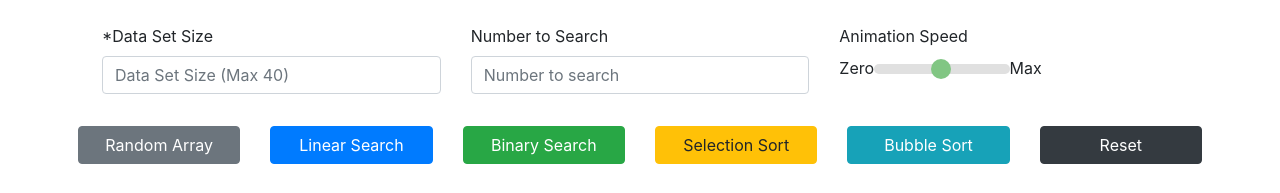
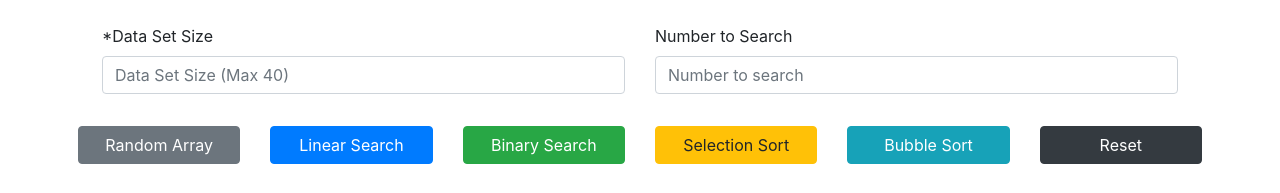
Before and after one commit to kaushiksumit999/algorithm-visualizer, a plain HTML site: page index.html in a window 1280 px wide. Shown: the part 112-305 px from the top of the page. Drawn offline with nearby package versions, Linux system fonts and the light colour scheme.

Commit message:
Optimized visulaizer and speed control panel in progress

```diff
--- a/algorithm.js
+++ b/algorithm.js
@@ -4,9 +4,7 @@ const searchInputRef = document.getElementById("search");
 const activeAlgorithmRef = document.getElementById("activeAlgorithm");
 const activeAlgorithmResultRef = document.getElementById("activeAlgorithmResult");
 const resultRef = document.getElementById("result");
-const slider = document.getElementById("speedRange");
 let dataSetArray = [];
-var speed = 1;
 
 function resetData(length) {
   dataSetArray = [];
@@ -18,10 +16,6 @@ function resetData(length) {
 
 function getRandomInt() {
   return Math.floor(Math.random() * 100) + 1;
-}
-
-slider.oninput = function () {
-  this.speed = this.value;
 }
 
 function linearSearch() {
--- a/index.html
+++ b/index.html
@@ -28,44 +28,6 @@
       left: 14px;
       font-size: 12px;
     }
-
-    .slidecontainer {
-      width: 100%;
-    }
-
-    .slider {
-      -webkit-appearance: none;
-      width: 40%;
-      height: 10px;
-      border-radius: 5px;
-      background: #d3d3d3;
-      outline: none;
-      opacity: 0.7;
-      -webkit-transition: .2s;
-      transition: opacity .2s;
-    }
-
-    .slider:hover {
-      opacity: 1;
-    }
-
-    .slider::-webkit-slider-thumb {
-      -webkit-appearance: none;
-      appearance: none;
-      width: 20px;
-      height: 20px;
-      border-radius: 50%;
-      background: #4CAF50;
-      cursor: pointer;
-    }
-
-    .slider::-moz-range-thumb {
-      width: 25px;
-      height: 25px;
-      border-radius: 50%;
-      background: #4CAF50;
-      cursor: pointer;
-    }
   </style>
 </head>
 
@@ -81,24 +43,18 @@
       </div>
     </div>
     <div class="row p-4">
-      <div class="col-4">
+      <div class="col-6">
         <label>*Data Set Size</label>
         <div class="input-group mb-2">
           <input type="number" class="form-control" placeholder="Data Set Size (Max 40)" aria-label="Data Set Size"
             id="dataSet" />
         </div>
       </div>
-      <div class="col-4">
+      <div class="col-6">
         <label>Number to Search</label>
         <div class="input-group mb-2">
           <input type="number" class="form-control" placeholder="Number to search" aria-label="Number to search"
             id="search" />
-        </div>
-      </div>
-      <div class="col-4">
-        <label>Animation Speed</label>
-        <div class="slidecontainer">
-          Zero<input type="range" min="1" max="100" value="50" class="slider" id="myRange">Max
         </div>
       </div>
     </div>
```
